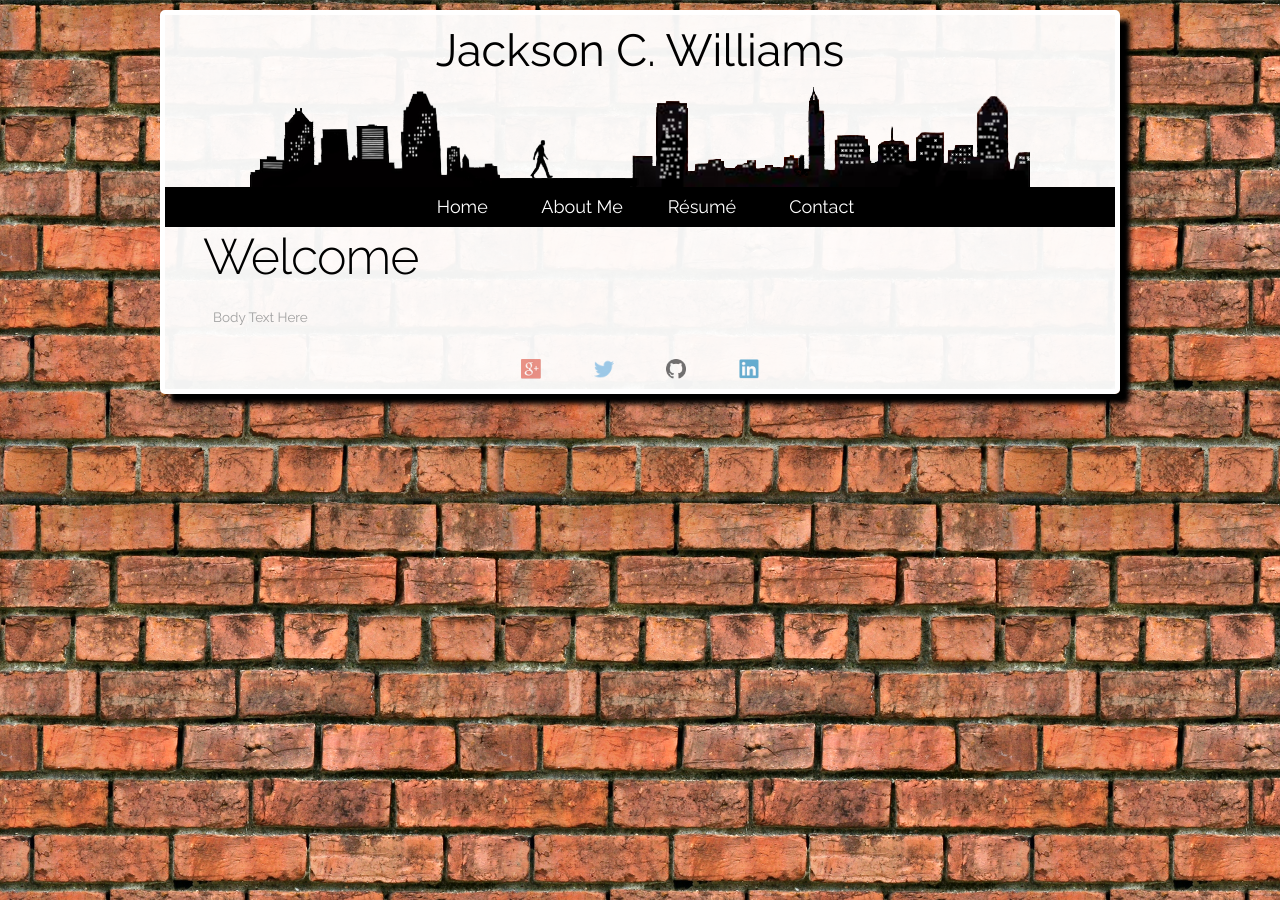
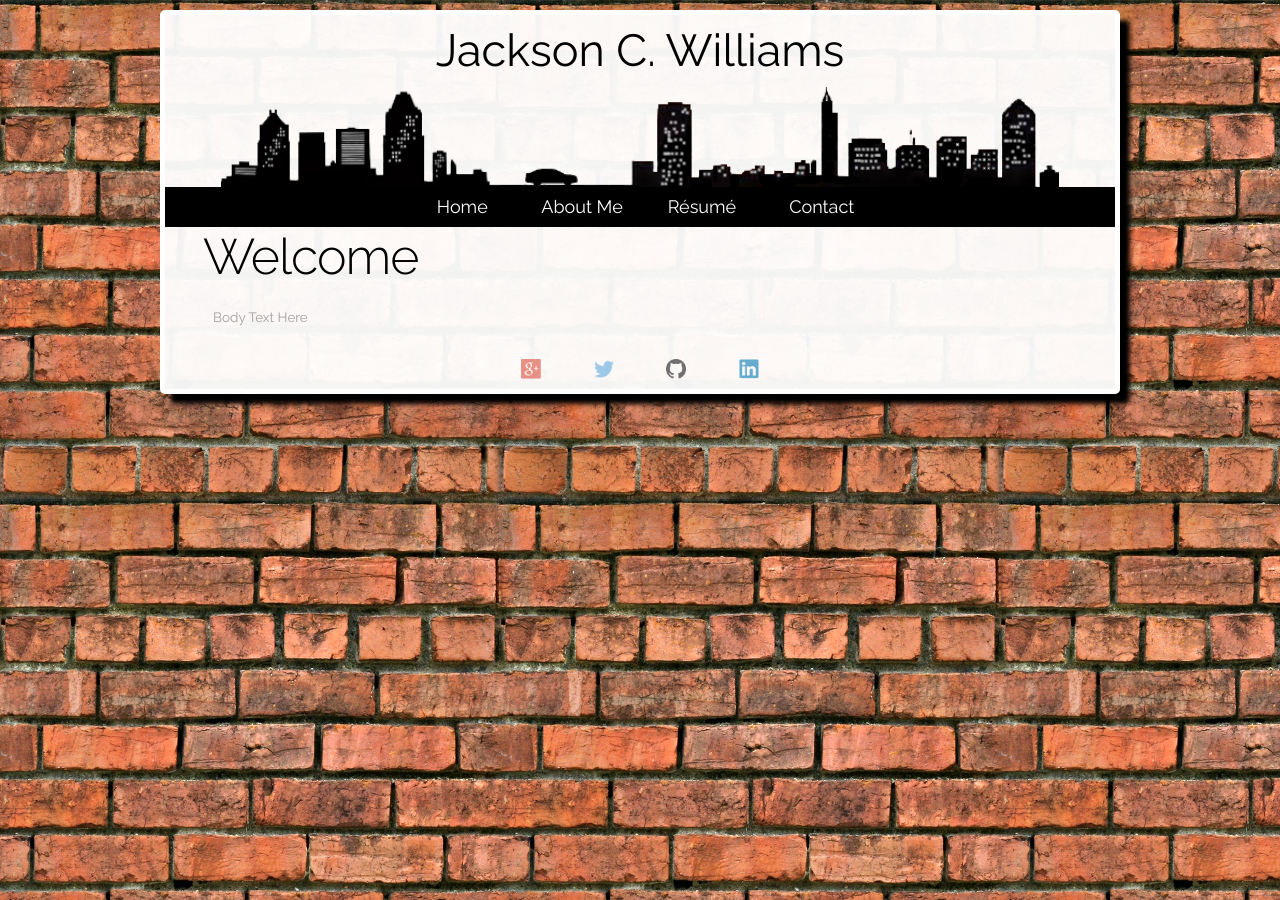
Before and after one commit to jacksoncwilliams/jackson-erin, a Jekyll site: the page built from fleektryout.html, in a window 1280 px wide. Built offline with Jekyll 4.4.1, drawn with Linux system fonts in a browser that asks for light colours.

Commit message:
Update fleek.html

```diff
--- a/_layouts/fleek.html
+++ b/_layouts/fleek.html
@@ -38,7 +38,7 @@
   <div id="header" class="twelve columns">
    Jackson C. Williams
         <div id="mainlogo">
-        	  <img src="/images/logogreywithmantransparent.png" max-width="780" height="100" align="center">
+        	  <img src="/images/logogreywithcartransparent.png" max-width="780" height="100" align="center">
         </div>
         </div>
     <!--Navigation-->
```
